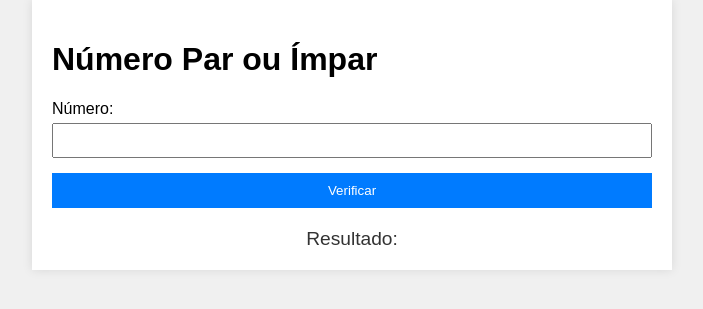
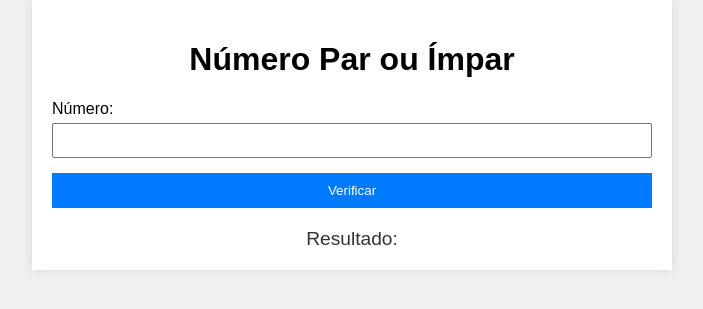
Before and after one commit to Johngarsjohn/exercicios-php, a PHP site: page / in a window 1280 px wide. Shown: the top 309 px of the page, without its empty margins (288-991 px from the left). Run offline with PHP 8.4, Linux system fonts and the light colour scheme.

Commit message:
4º commit - aletrando o Css atribui propriedades no header

```diff
--- a/par_impar/style.css
+++ b/par_impar/style.css
@@ -12,6 +12,11 @@ body{
 	background-color: #fff;
 	padding: 20px;
 	box-shadow: 0px 0px 10px rgba(0, 0, 0, 0.1);
+}
+
+header {
+	text-align: center;
+	margin-bottom: 20px;
 }
 
 form div{
```
